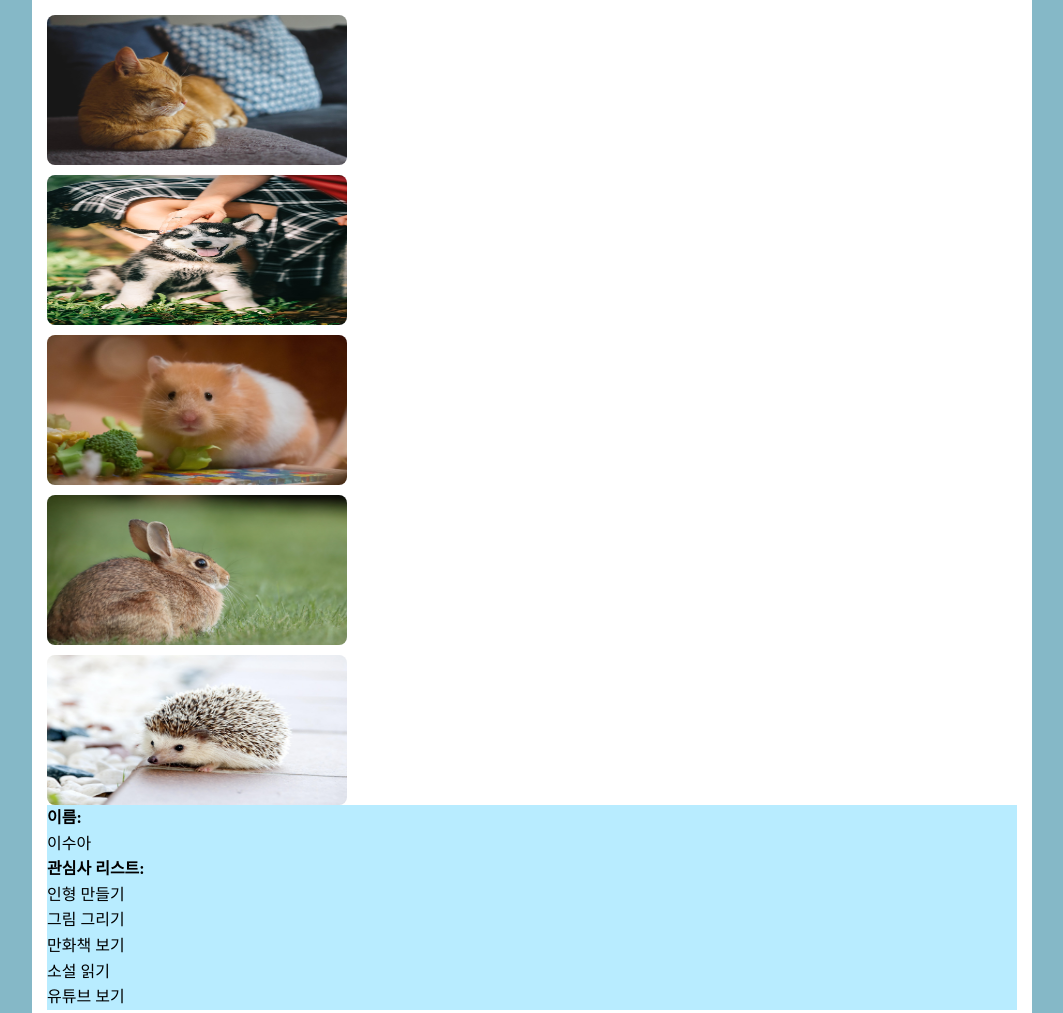
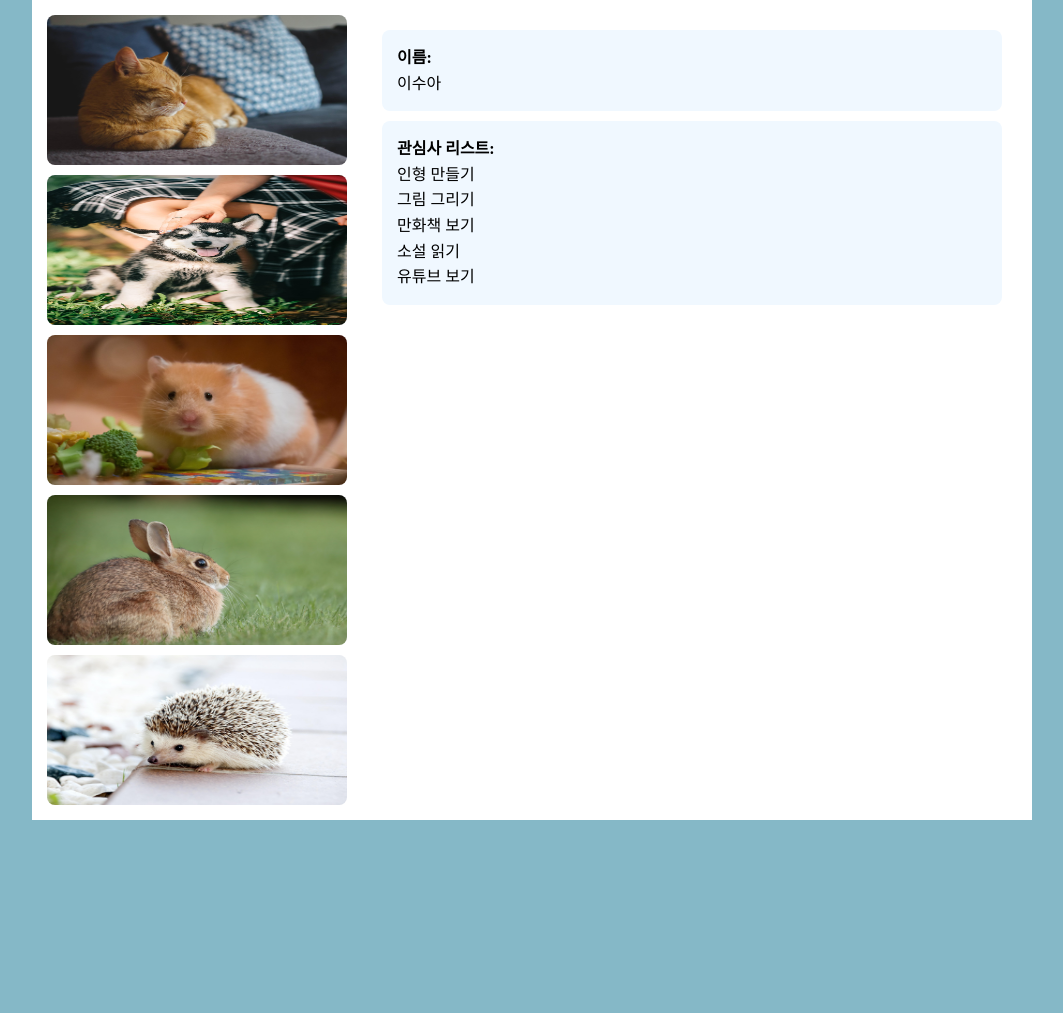
Before and after one commit to lsu129/test1, a plain HTML site: page index.html in a window 1280 px wide. Shown: the top 1013 px of the page, without its empty margins (108-1171 px from the left). After the commit the page ends 820 px from the top, so only its background shows below. Drawn offline with Linux system fonts and the light colour scheme.

Commit message:
style.css

```diff
--- a/style.css
+++ b/style.css
@@ -18,6 +18,8 @@ body/*전체 페이지 설정*/{
     max-width: 1000px;
     margin: auto;/*바깥쪽 여백*/
     padding: 15px; /*안쪽여백*/
+    display: flex;/*이걸 넣어야 컨테이너들이 세로로 배치*/
+    gap: 20px;
 }
 
 .left-container{
@@ -29,7 +31,6 @@ body/*전체 페이지 설정*/{
 }
 
 .left-container img{
-
     width: 100%;
     height: 150px;
     border-radius:8px; /* 모서리 둥글게 */
@@ -37,7 +38,15 @@ body/*전체 페이지 설정*/{
 }
 
 .right-container{
-    flex: 2;
-    background-color: rgb(184, 236, 255);
-    color:black;
+    display: flex;/*사진 너비 넘어가면 자동 줄바꿈*/
+    flex-direction: column;/*사진 배치 세로 배치 방향 설정*/
+    gap: 10px;
+    flex: 1;/*남은 공간 모두 차지*/
+    padding: 15px;
 }
+
+.info-box{
+    background-color: aliceblue;
+    padding:15px;
+    border-radius: 8px;
+}
```
